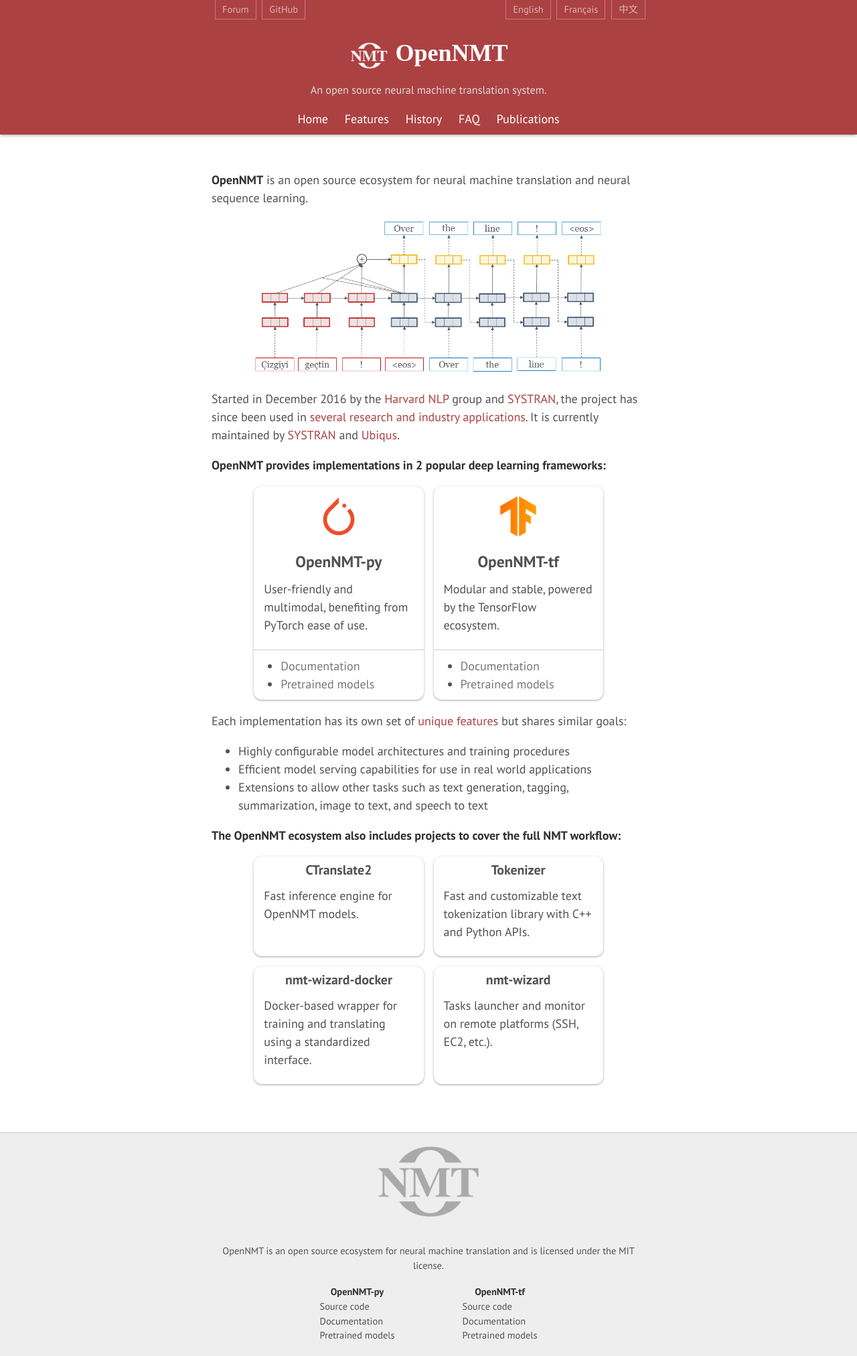
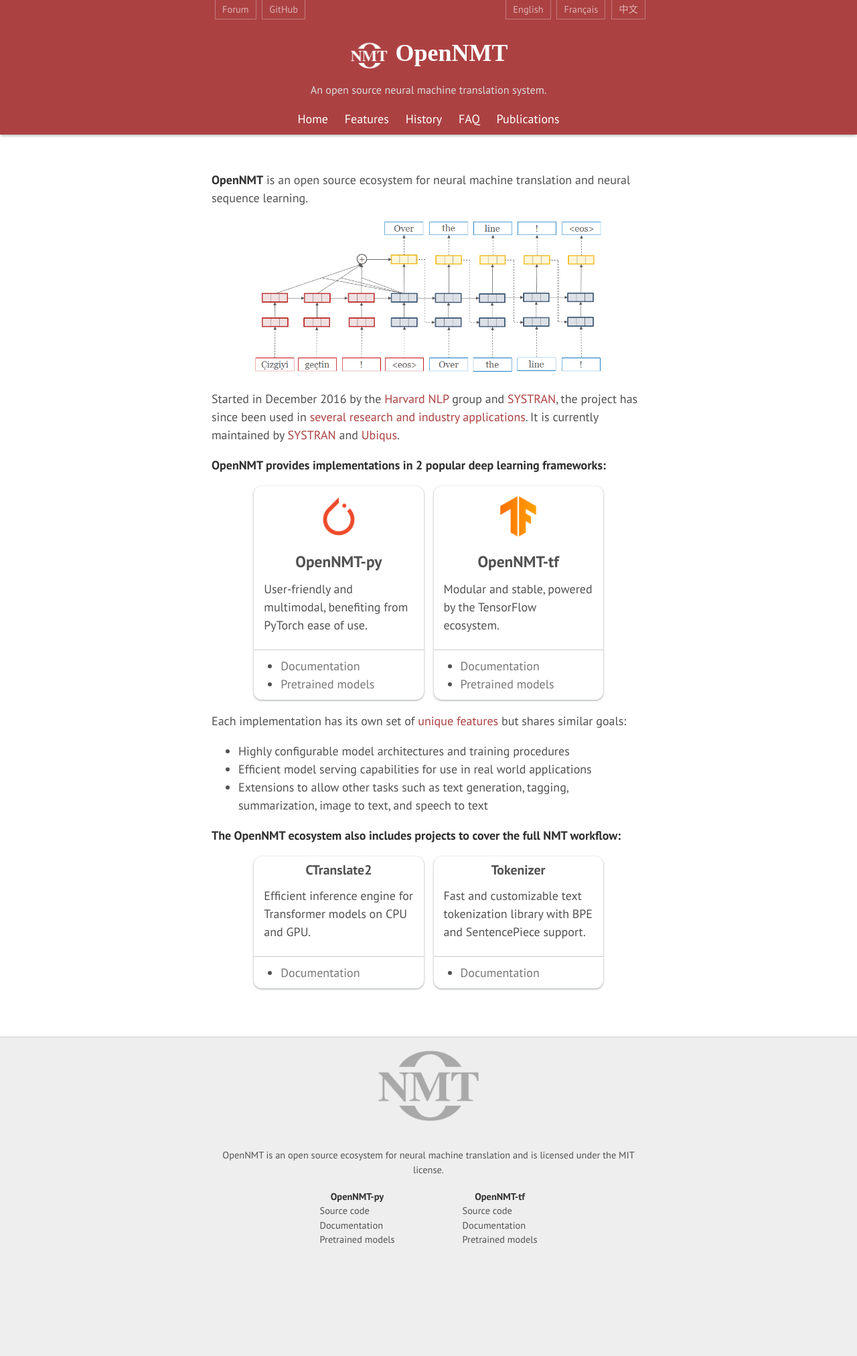
Before and after one commit to OpenNMT/opennmt.github.io, a Jekyll site: the page built from index.md, in a window 1280 px wide. Shown: the whole page at 67% size. Built offline with Jekyll 4.4.1, drawn with Linux system fonts in a browser that asks for light colours; after the commit the page ends 1882 px from its top, so only the background shows below that.

Commit message:
Review projects highlighted in the index page

```diff
--- a/index.md
+++ b/index.md
@@ -52,29 +52,20 @@ Each implementation has its own set of [unique features](/features) but shares s
         <div class="card">
             <a class="card-main" title="See on GitHub" href="https://github.com/OpenNMT/CTranslate2">
                 <div class="project"><strong>CTranslate2</strong></div>
-                <p>Fast inference engine for OpenNMT models.</p>
+                <p>Efficient inference engine for Transformer models on CPU and GPU.</p>
             </a>
+            <ul>
+                <li><a href="/CTranslate2">Documentation</a></li>
+            </ul>
         </div>
         <div class="card">
             <a class="card-main" title="See on GitHub" href="https://github.com/OpenNMT/Tokenizer">
                 <div class="project"><strong>Tokenizer</strong></div>
-                <p>Fast and customizable text tokenization library with C++ and Python APIs.</p>
+                <p>Fast and customizable text tokenization library with BPE and SentencePiece support.</p>
             </a>
-        </div>
-    </div>
-
-    <div class="cards" id="cards-secondary">
-        <div class="card">
-            <a class="card-main" title="See on GitHub" href="https://github.com/OpenNMT/nmt-wizard-docker">
-                <div class="project"><strong>nmt-wizard-docker</strong></div>
-                <p>Docker-based wrapper for training and translating using a standardized interface.</p>
-            </a>
-        </div>
-        <div class="card">
-            <a class="card-main" title="See on GitHub" href="https://github.com/OpenNMT/nmt-wizard">
-                <div class="project"><strong>nmt-wizard</strong></div>
-                <p>Tasks launcher and monitor on remote platforms (SSH, EC2, etc.).</p>
-            </a>
+            <ul>
+                <li><a href="https://github.com/OpenNMT/Tokenizer/blob/master/bindings/python/README.md">Documentation</a></li>
+            </ul>
         </div>
     </div>
 </p>
--- a/public/css/general.css
+++ b/public/css/general.css
@@ -155,9 +155,6 @@ nav ul li+li {
 #cards-secondary .project {
     font-size: 1.1em;
 }
-#cards-secondary .card-main {
-    height: 100%;
-}
 
 #history, #history td {
     border: none;
```
